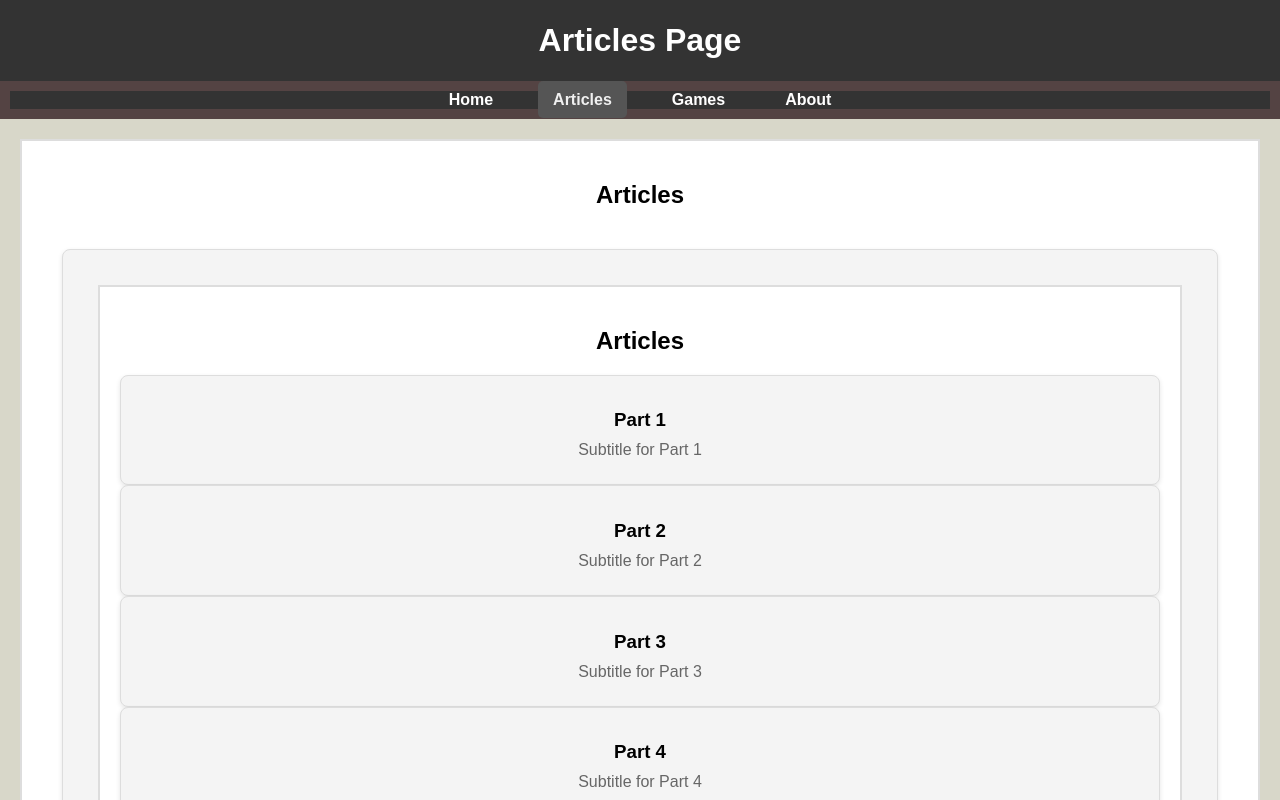
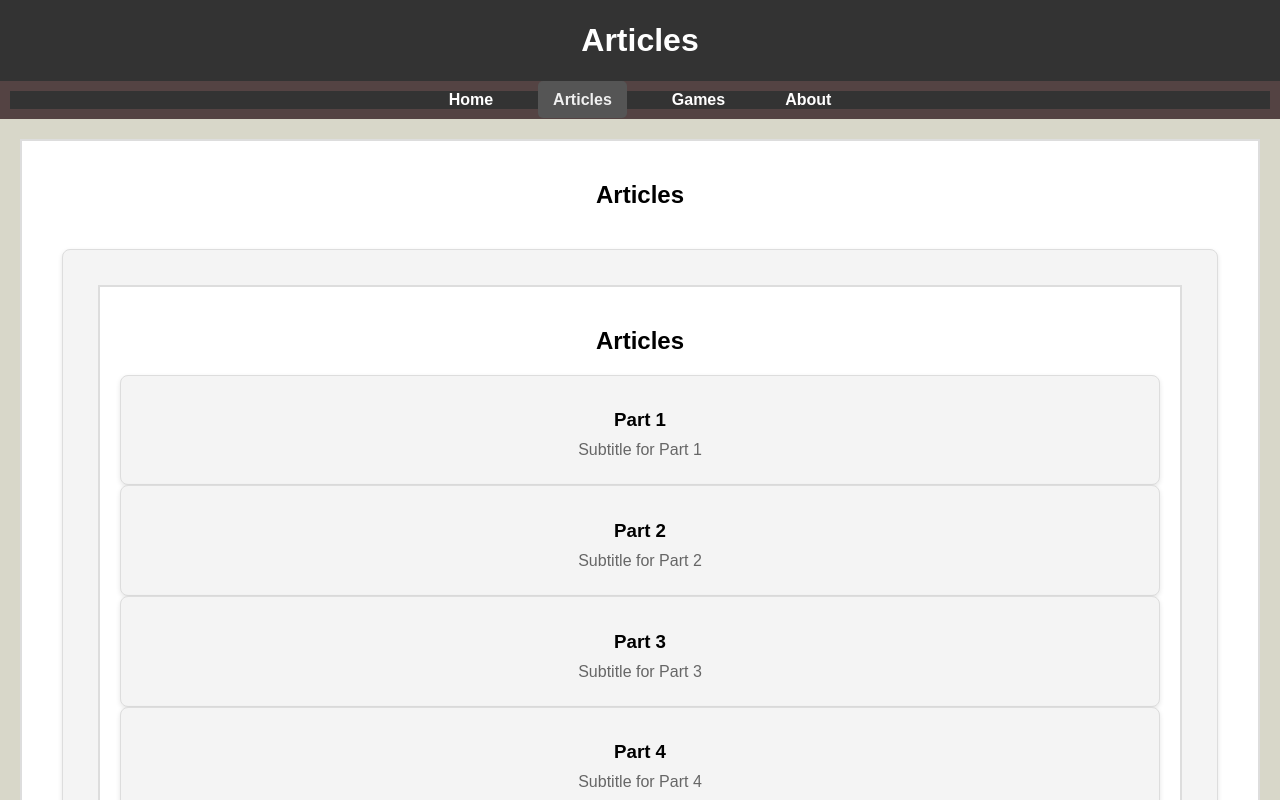
Before and after one commit to aidendorian/coiMadeEasy, a plain HTML site: page articles.html in a window 1280 px wide. Shown: the top 800 px of the page. Drawn offline with Linux system fonts and the light colour scheme.

Commit message:
Update articles.html

```diff
--- a/articles.html
+++ b/articles.html
@@ -9,7 +9,7 @@
 <body>
     <!-- Header Section -->
     <header>
-        <h1>Articles Page</h1>
+        <h1>Articles</h1>
     </header>
 
     <!-- Navbar Section -->
```
